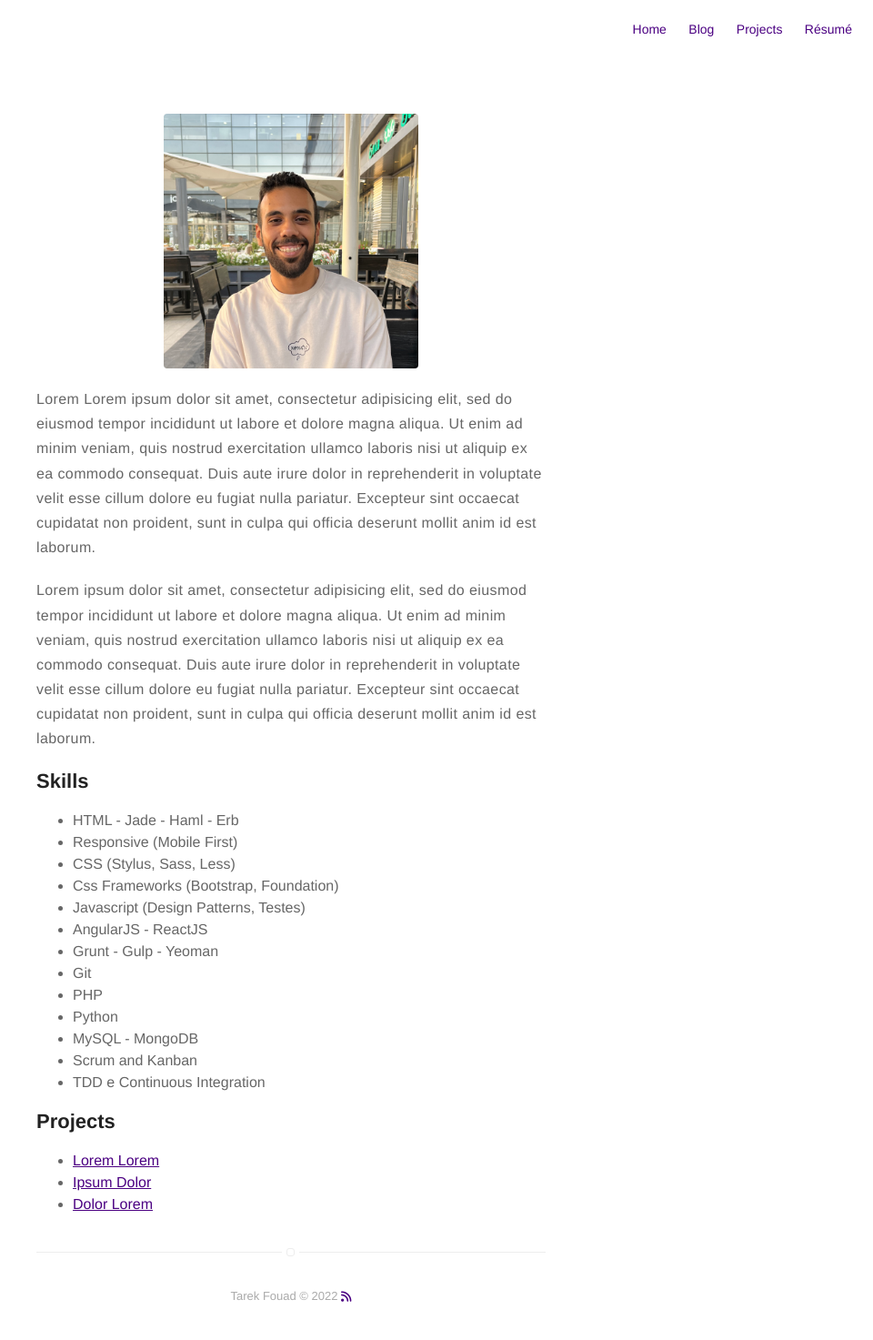
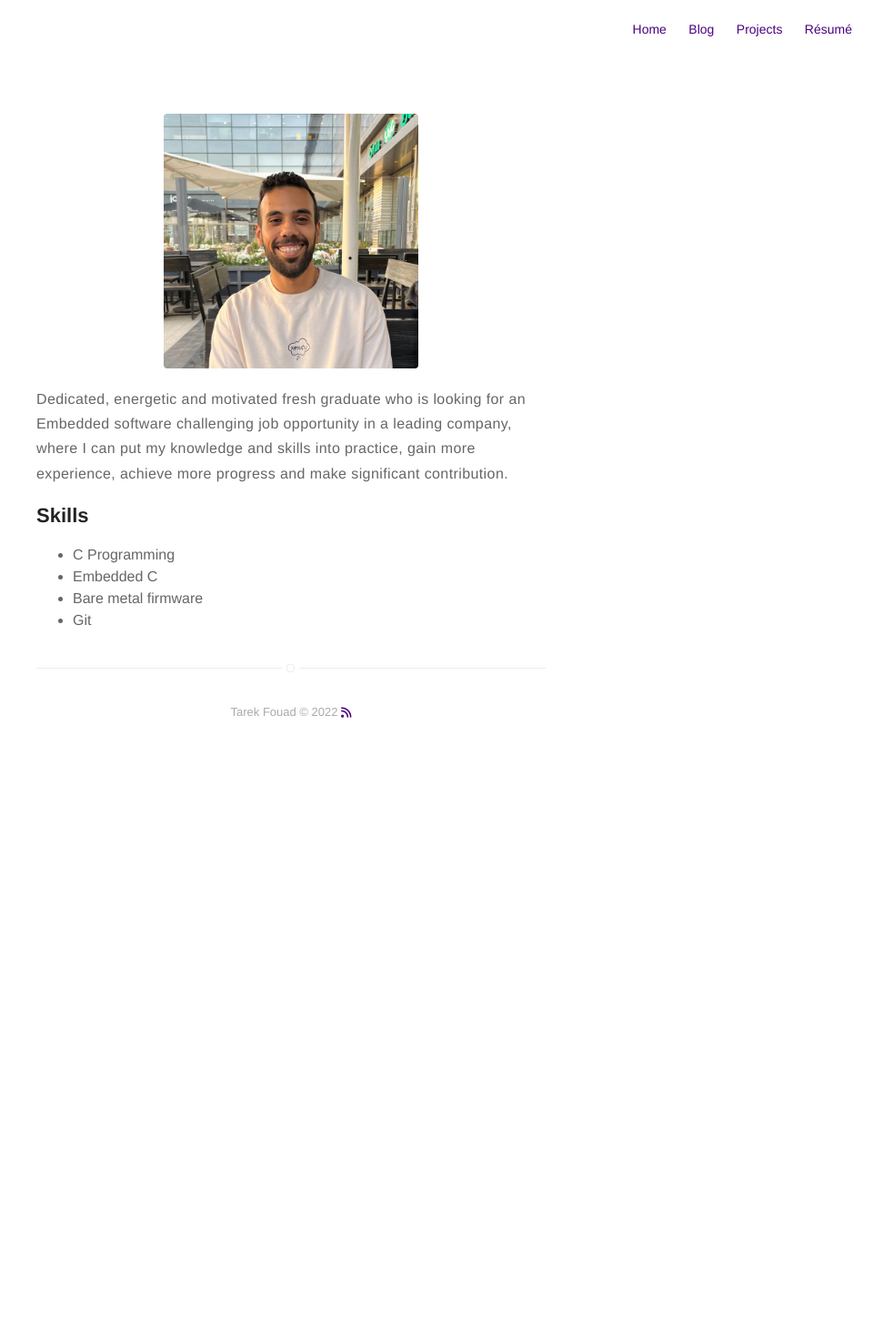
Before and after one commit to tarekfouad97/tarekfouad97.github.io, a Jekyll site: the page built from about.md, in a window 1280 px wide. Shown: the whole page at 91% size, without its empty margins (320-1280 px from the left). Built offline with Jekyll 4.4.1, drawn with Linux system fonts in a browser that asks for light colours; nearby versions of some CDN libraries; after the commit the page ends 900 px from its top, so only the background shows below that.

Commit message:
Update about.md

```diff
--- a/about.md
+++ b/about.md
@@ -4,42 +4,16 @@ layout: page
 ---
 ![Profile Image]({% if site.external-image %}{{ site.picture }}{% else %}{{ site.url }}/{{ site.picture }}{% endif %})
 
-<p>Lorem Lorem ipsum dolor sit amet, consectetur adipisicing elit, sed do eiusmod
-tempor incididunt ut labore et dolore magna aliqua. Ut enim ad minim veniam,
-quis nostrud exercitation ullamco laboris nisi ut aliquip ex ea commodo
-consequat. Duis aute irure dolor in reprehenderit in voluptate velit esse
-cillum dolore eu fugiat nulla pariatur. Excepteur sint occaecat cupidatat non
-proident, sunt in culpa qui officia deserunt mollit anim id est laborum.</p>
+<p>Dedicated, energetic and motivated fresh graduate who is looking for an Embedded software challenging job opportunity in a leading company, where I can put my knowledge and skills into practice, gain more experience, achieve more progress and make significant contribution.
 
-<p>Lorem ipsum dolor sit amet, consectetur adipisicing elit, sed do eiusmod
-tempor incididunt ut labore et dolore magna aliqua. Ut enim ad minim veniam,
-quis nostrud exercitation ullamco laboris nisi ut aliquip ex ea commodo
-consequat. Duis aute irure dolor in reprehenderit in voluptate velit esse
-cillum dolore eu fugiat nulla pariatur. Excepteur sint occaecat cupidatat non
-proident, sunt in culpa qui officia deserunt mollit anim id est laborum.</p>
+</p>
 
 <h2>Skills</h2>
 
 <ul class="skill-list">
-	<li>HTML - Jade - Haml - Erb</li>
-	<li>Responsive (Mobile First)</li>
-	<li>CSS (Stylus, Sass, Less)</li>
-	<li>Css Frameworks (Bootstrap, Foundation)</li>
-	<li>Javascript (Design Patterns, Testes)</li>
-	<li>AngularJS - ReactJS</li>
-	<li>Grunt - Gulp - Yeoman</li>
+	<li>C Programming</li>
+	<li>Embedded C</li>
+	<li>Bare metal firmware</li>
 	<li>Git</li>
-	<li>PHP</li>
-	<li>Python</li>
-	<li>MySQL - MongoDB</li>
-	<li>Scrum and Kanban</li>
-	<li>TDD e Continuous Integration</li>
+
 </ul>
-
-<h2>Projects</h2>
-
-<ul>
-	<li><a href="https://github.com/">Lorem Lorem</a></li>
-	<li><a href="https://github.com/">Ipsum Dolor</a></li>
-	<li><a href="https://github.com/">Dolor Lorem</a></li>
-</ul>
```
